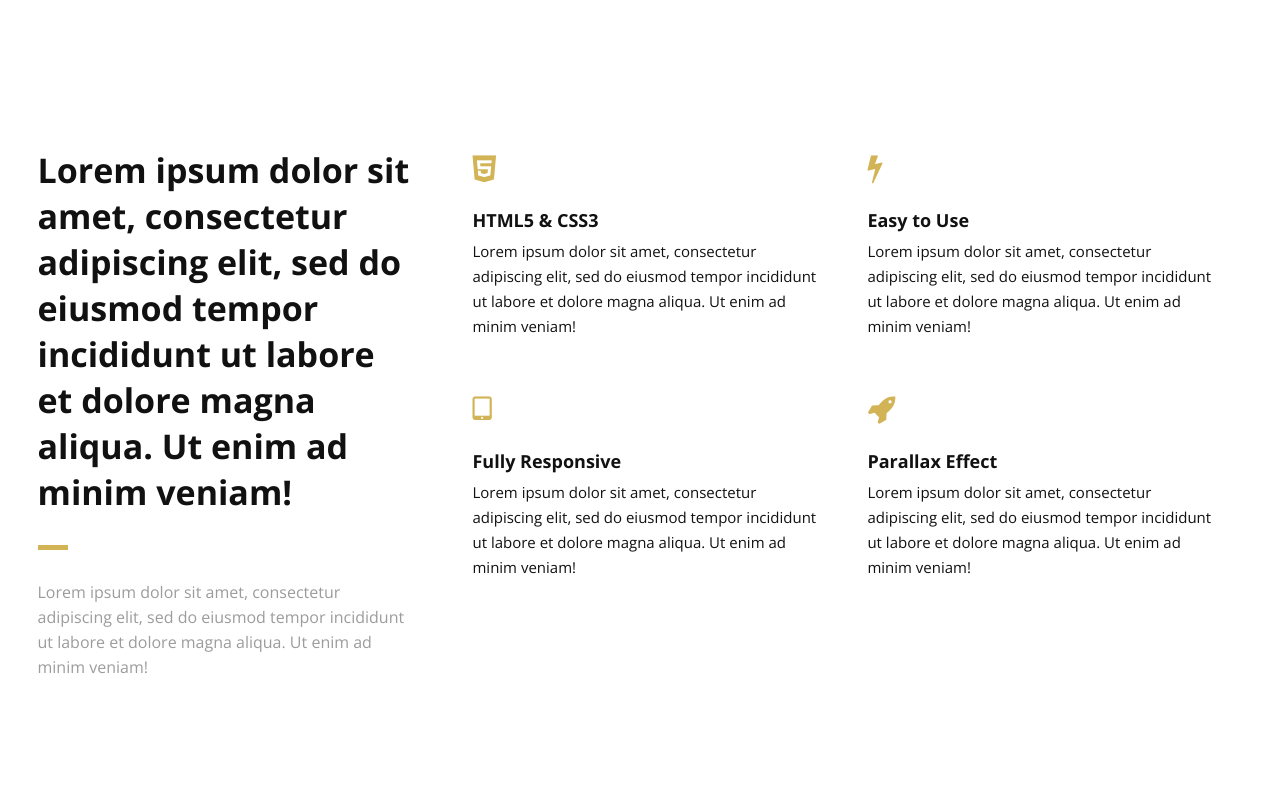
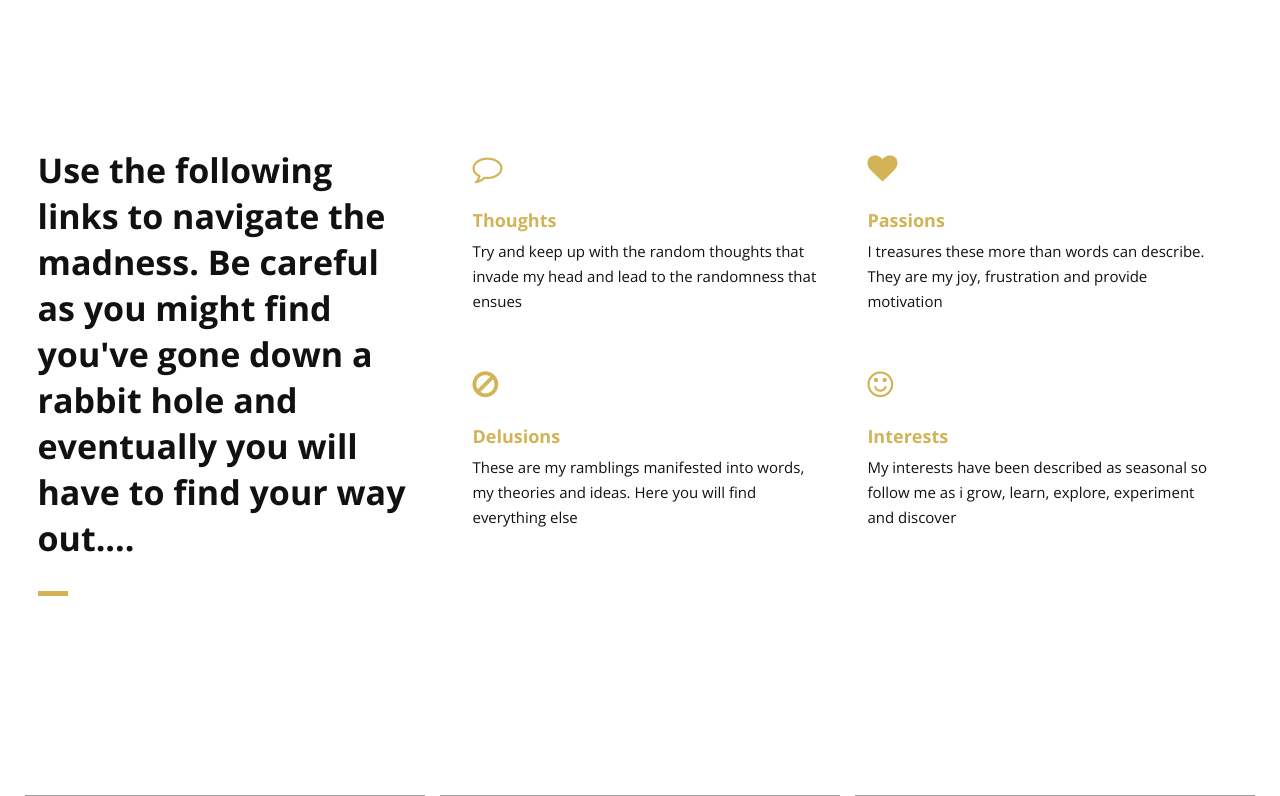
Before and after one commit to newtoncuff/newtoncuff, a Flask app: page / in a window 1280 px wide. Shown: the part 914-1710 px from the top of the page. Run offline with Flask 2, Linux system fonts and the light colour scheme; grey boxes are pictures that could not be loaded.

Commit message:
added navigation/layout.html, thoughts.html, delusions.html, passions.html, interests.html and also edited the app.py to navigate to them

```diff
--- a/flask_app/app.py
+++ b/flask_app/app.py
@@ -26,6 +26,33 @@ def home():
         content = f"Error: {e}"
     return render_template("home.html", title=title, content=content)
 
+@app.route('/thoughts')
+def navigation_thoughts():
+    titleHeader = "Thoughts"
+    titleSubHeader = "Try and keep up with the random thoughts that invade my head and lead to the randomness that ensues."
+    content = "This is the content for the Thoughts page"
+    return render_template('navigation/thoughts.html', titleHeader=titleHeader, titleSubHeader=titleSubHeader, content=content)
+
+@app.route('/passions')
+def navigation_passions():
+    titleHeader = "Passions"
+    titleSubHeader = "I treasures these more than words can describe. They are my joy, frustration and provide motivation."
+    content = "This is the content for the Passions page"
+    return render_template('navigation/passions.html', titleHeader=titleHeader, titleSubHeader=titleSubHeader, content=content)
+
+@app.route('/delusions')
+def navigation_delusions():
+    titleHeader = "Delusions"
+    titleSubHeader = "These are my ramblings manifested into words, my theories and ideas. Here you will find everything else."
+    content = "This is the content for the Delusions page"
+    return render_template('navigation/delusions.html', titleHeader=titleHeader, titleSubHeader=titleSubHeader, content=content)
+
+@app.route('/interest')
+def navigation_interests():
+    titleHeader = "Interest"
+    titleSubHeader = "My interests have been described as seasonal so follow me as i grow, learn, explore, experiment and discover."
+    content = "This is the content for the Interest page"
+    return render_template('navigation/interest.html', titleHeader=titleHeader, titleSubHeader=titleSubHeader, content=content)
 
 if __name__ == "__main__":
     app.run(debug=True, host="0.0.0.0")
--- a/flask_app/templates/layout.html
+++ b/flask_app/templates/layout.html
@@ -120,10 +120,7 @@
 				{% block content %}{% endblock %}
                 <div class="col-3">
                     <div class="section-heading">
-                        <h2 class="section-title">Lorem ipsum dolor sit amet, consectetur adipiscing elit, sed do
-                            eiusmod tempor incididunt ut labore et dolore magna aliqua. Ut enim ad minim veniam!</h2>
-                        <p class="section-subtitle">Lorem ipsum dolor sit amet, consectetur adipiscing elit, sed do
-                            eiusmod tempor incididunt ut labore et dolore magna aliqua. Ut enim ad minim veniam!</p>
+                        <h2 class="section-title">Use the following links to navigate the madness. Be careful as you might find you've gone down a rabbit hole and eventually you will have to find your way out....</h2>
                     </div>
 
                 </div>
@@ -134,13 +131,12 @@
                     <div class="col-2 icon-block icon-top wow fadeInUp" data-wow-delay="0.1s">
                         <!--Icon-->
                         <div class="icon">
-                            <i class="fa fa-html5 fa-2x"></i>
+                            <i class="fa fa-comment-o fa-2x"></i>
                         </div>
                         <!--Icon Block Description-->
                         <div class="icon-block-description">
-                            <h4>HTML5 &amp; CSS3</h4>
-                            <p>Lorem ipsum dolor sit amet, consectetur adipiscing elit, sed do
-								eiusmod tempor incididunt ut labore et dolore magna aliqua. Ut enim ad minim veniam!</p>
+                            <h4><a href="{{ url_for('navigation_thoughts') }}">Thoughts</a></h4>
+                            <p>Try and keep up with the random thoughts that invade my head and lead to the randomness that ensues</p>
                         </div>
                     </div>
                     <!--End of Icon Block-->
@@ -149,13 +145,12 @@
                     <div class="col-2 icon-block icon-top wow fadeInUp" data-wow-delay="0.3s">
                         <!--Icon-->
                         <div class="icon">
-                            <i class="fa fa-bolt fa-2x"></i>
+                            <i class="fa fa-heart fa-2x"></i>
                         </div>
                         <!--Icon Block Description-->
                         <div class="icon-block-description">
-                            <h4>Easy to Use</h4>
-                            <p>Lorem ipsum dolor sit amet, consectetur adipiscing elit, sed do
-								eiusmod tempor incididunt ut labore et dolore magna aliqua. Ut enim ad minim veniam!</p>
+                            <h4><a href="{{ url_for('navigation_passions') }}">Passions</a></h4>
+                            <p>I treasures these more than words can describe. They are my joy, frustration and provide motivation</p>
                         </div>
                     </div>
                     <!--End of Icon Block-->
@@ -164,13 +159,12 @@
                     <div class="col-2 icon-block icon-top wow fadeInUp" data-wow-delay="0.5s">
                         <!--Icon-->
                         <div class="icon">
-                            <i class="fa fa-tablet fa-2x"></i>
+                            <i class="fa fa-ban fa-2x"></i>
                         </div>
                         <!--Icon Block Description-->
                         <div class="icon-block-description">
-                            <h4>Fully Responsive</h4>
-                            <p>Lorem ipsum dolor sit amet, consectetur adipiscing elit, sed do
-                            eiusmod tempor incididunt ut labore et dolore magna aliqua. Ut enim ad minim veniam!</p>
+                            <h4><a href="{{ url_for('navigation_delusions') }}">Delusions</a></h4>
+                            <p>These are my ramblings manifested into words, my theories and ideas. Here you will find everything else</p>
                         </div>
                     </div>
                     <!--End of Icon Block-->
@@ -179,13 +173,12 @@
                     <div class="col-2 icon-block icon-top wow fadeInUp" data-wow-delay="0.5s">
                         <!--Icon-->
                         <div class="icon">
-                            <i class="fa fa-rocket fa-2x"></i>
+                            <i class="fa fa-smile-o fa-2x"></i>
                         </div>
                         <!--Icon Block Description-->
                         <div class="icon-block-description">
-                            <h4>Parallax Effect</h4>
-                            <p>Lorem ipsum dolor sit amet, consectetur adipiscing elit, sed do
-                            eiusmod tempor incididunt ut labore et dolore magna aliqua. Ut enim ad minim veniam!</p>
+                            <h4><a href="{{ url_for('navigation_interests') }}">Interests</a></h4>
+                            <p>My interests have been described as seasonal so follow me as i grow, learn, explore, experiment and discover</p>
                         </div>
                     </div>
                     <!--End of Icon Block-->
@@ -194,10 +187,8 @@
 
             </div>
 
-
         </section>
         <!--End of Introduction-->
-
 
         <!--Gallery-->
         <aside id="gallery" class="row text-center scrollto clearfix" data-featherlight-gallery
--- /dev/null
+++ b/flask_app/templates/navigation/delusions.html
@@ -0,0 +1,5 @@
+{% extends 'navigation/layout.html' %}
+
+{% block titleHeader %}{{ title }}{% endblock %}
+{% block titleSubHeader %}{{ title }}{% endblock %}
+{% block content %}<h1>{{ content }}</h1>{% endblock %}
--- /dev/null
+++ b/flask_app/templates/navigation/interests.html
@@ -0,0 +1,5 @@
+{% extends 'navigation/layout.html' %}
+
+{% block titleHeader %}{{ title }}{% endblock %}
+{% block titleSubHeader %}{{ title }}{% endblock %}
+{% block content %}<h1>{{ content }}</h1>{% endblock %}
--- /dev/null
+++ b/flask_app/templates/navigation/passions.html
@@ -0,0 +1,5 @@
+{% extends 'navigation/layout.html' %}
+
+{% block titleHeader %}{{ title }}{% endblock %}
+{% block titleSubHeader %}{{ title }}{% endblock %}
+{% block content %}<h1>{{ content }}</h1>{% endblock %}
--- /dev/null
+++ b/flask_app/templates/navigation/thoughts.html
@@ -0,0 +1,5 @@
+{% extends 'navigation/layout.html' %}
+
+{% block titleHeader %}{{ title }}{% endblock %}
+{% block titleSubHeader %}{{ title }}{% endblock %}
+{% block content %}<h1>{{ content }}</h1>{% endblock %}
```
Also changed, not shown: flask_app/templates/navigation/layout.html (added, +149 -0 lines).
